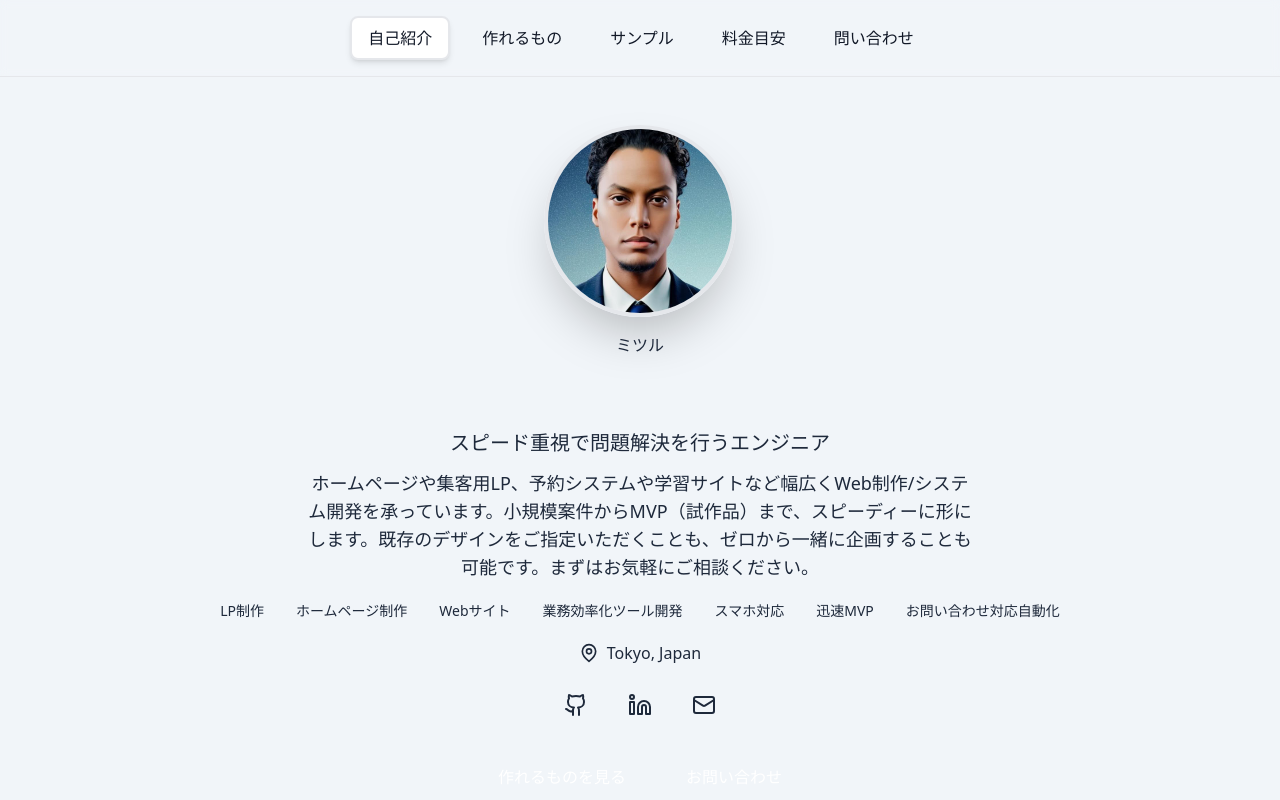
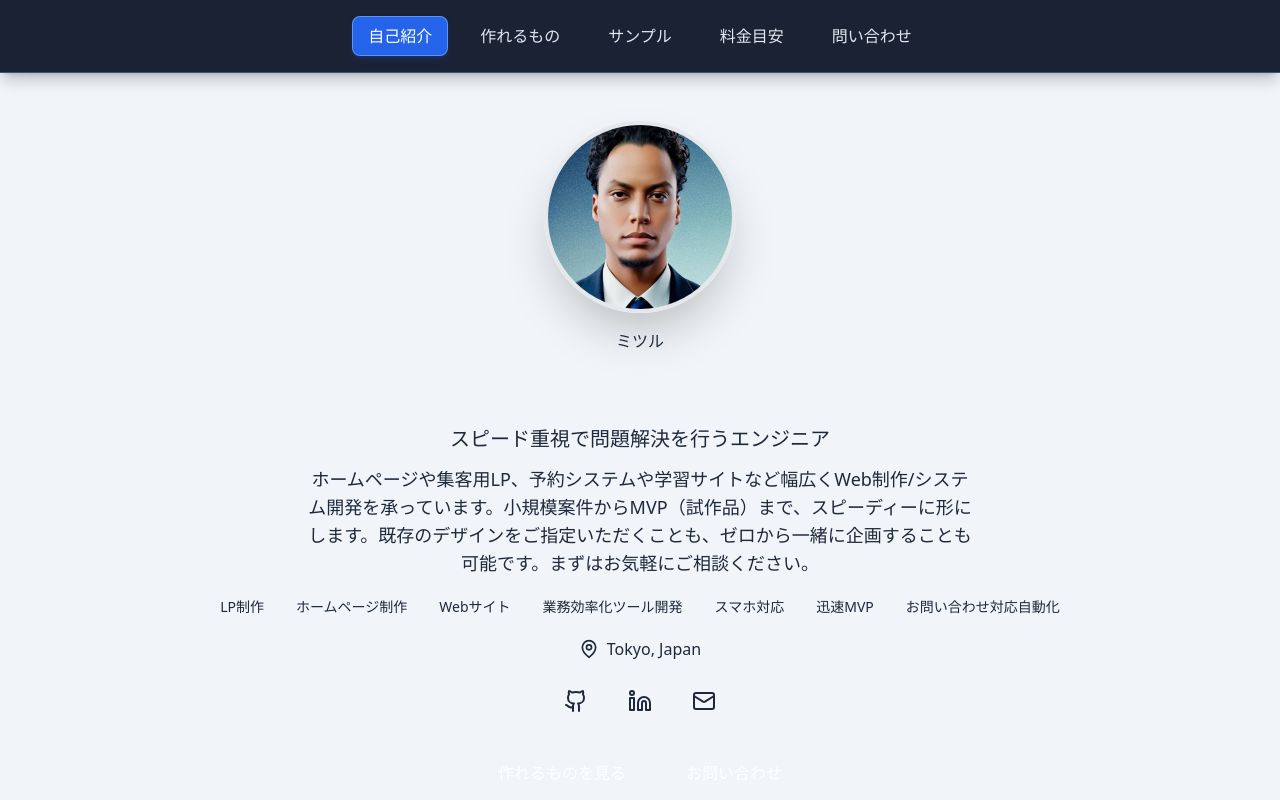
Before and after one commit to hafljin/portfolio, a React (Vite) app: page / in a window 1280 px wide. Built offline with nearby package versions, Linux system fonts and the light colour scheme.

Commit message:
fix: improve portfolio navigation contrast

```diff
--- a/src/components/PortfolioPage.tsx
+++ b/src/components/PortfolioPage.tsx
@@ -20,23 +20,30 @@ const PortfolioPage: React.FC = () => {
   return (
     <div className="h-screen overflow-hidden bg-business.base flex flex-col">
       {/* トップナビゲーション */}
-      <nav className="flex-shrink-0 bg-business.blue/95 backdrop-blur-sm border-b border-business.accent/20">
+      <nav className="flex-shrink-0 bg-[#0f172a]/95 backdrop-blur-sm border-b border-blue-400/40 shadow-lg shadow-black/20">
         <div className="w-full mx-auto px-4 sm:px-6 lg:px-8">
           <div className="flex items-center justify-center gap-2 sm:gap-4 py-3 sm:py-4">
             {tabs.map((tab) => (
               <motion.button
                 key={tab.id}
                 onClick={() => setActiveTab(tab.id)}
-                className={`px-4 py-2 rounded-lg text-sm sm:text-base font-medium transition-all duration-200 ${
+                className={`relative px-4 py-2 rounded-lg text-sm sm:text-base font-medium transition-colors duration-200 ${
                   activeTab === tab.id
-                    ? 'bg-white text-gray-900 shadow-md border-2 border-business.accent'
-                    : 'text-gray-900 hover:bg-business.accent/20 hover:text-business.accent'
+                    ? 'text-white'
+                    : 'text-slate-200 hover:text-white'
                 }`}
                 aria-label={tab.label}
                 whileHover={{ scale: 1.05 }}
                 whileTap={{ scale: 0.95 }}
               >
-                {tab.label}
+                {activeTab === tab.id && (
+                  <motion.span
+                    layoutId="activeTabPill"
+                    className="absolute inset-0 rounded-lg border border-blue-300/50 bg-blue-600 shadow-md shadow-blue-900/40"
+                    transition={{ type: 'spring', stiffness: 500, damping: 35 }}
+                  />
+                )}
+                <span className="relative">{tab.label}</span>
               </motion.button>
             ))}
           </div>
@@ -50,10 +57,10 @@ const PortfolioPage: React.FC = () => {
             activeTab === tab.id && (
               <motion.div
                 key={tab.id}
-                initial={{ opacity: 0, y: 20 }}
-                animate={{ opacity: 1, y: 0 }}
-                exit={{ opacity: 0, y: -20 }}
-                transition={{ duration: 0.3, ease: 'easeInOut' }}
+                initial={{ opacity: 0, y: 16, scale: 0.99 }}
+                animate={{ opacity: 1, y: 0, scale: 1 }}
+                exit={{ opacity: 0, y: -16, scale: 0.99 }}
+                transition={{ duration: 0.35, ease: [0.4, 0, 0.2, 1] }}
                 className="h-full absolute inset-0"
               >
                 {tab.component}
```
